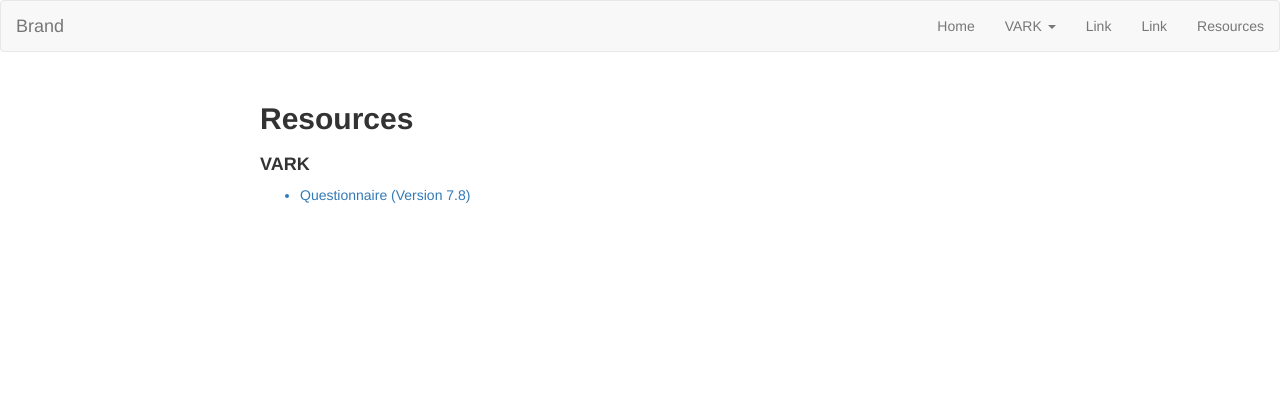
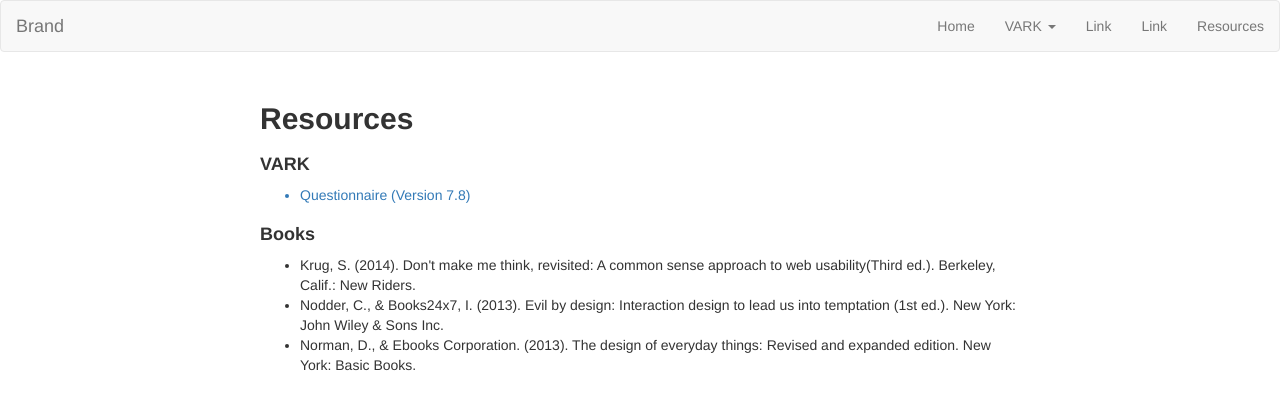
Before and after one commit to viviancan/learner, a plain HTML site: page resources.html in a window 1280 px wide. Drawn offline with nearby package versions, Linux system fonts and the light colour scheme.

Commit message:
Added additional book references to resources page

```diff
--- a/resources.html
+++ b/resources.html
@@ -60,6 +60,15 @@
             </ul>
         </div>
 
+        <div class="row">
+            <h4><strong>Books</strong></h4>
+            <ul>
+                <li>Krug, S. (2014). Don't make me think, revisited: A common sense approach to web usability(Third ed.). Berkeley, Calif.: New Riders.</li>
+                <li>Nodder, C., & Books24x7, I. (2013). Evil by design: Interaction design to lead us into temptation (1st ed.). New York: John Wiley & Sons Inc.</li>
+                <li>Norman, D., & Ebooks Corporation. (2013). The design of everyday things: Revised and expanded edition. New York: Basic Books.</li>
+            </ul>
+        </div>
+
 
     </div>
     <script src="https://code.jquery.com/jquery-3.2.1.slim.min.js"
```
